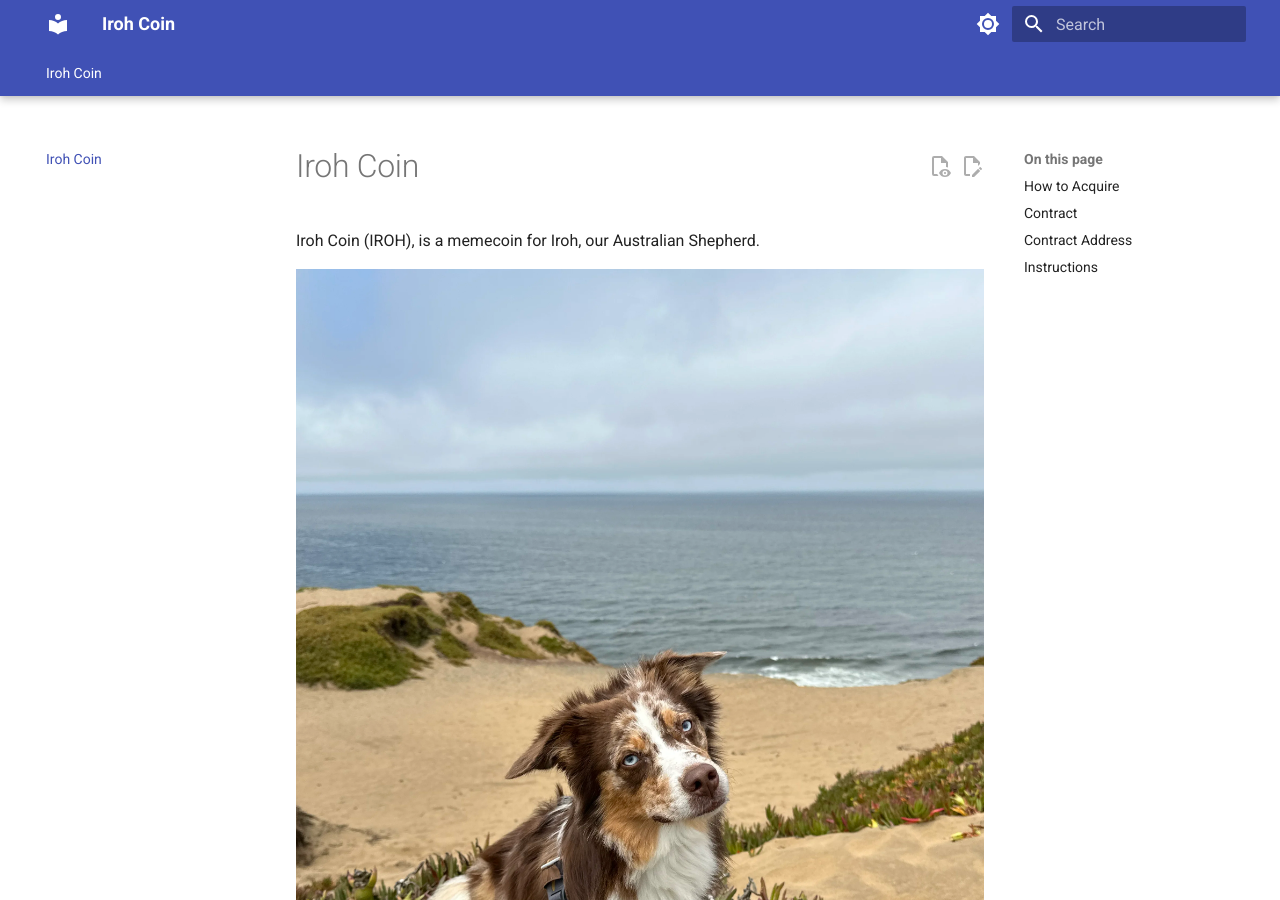
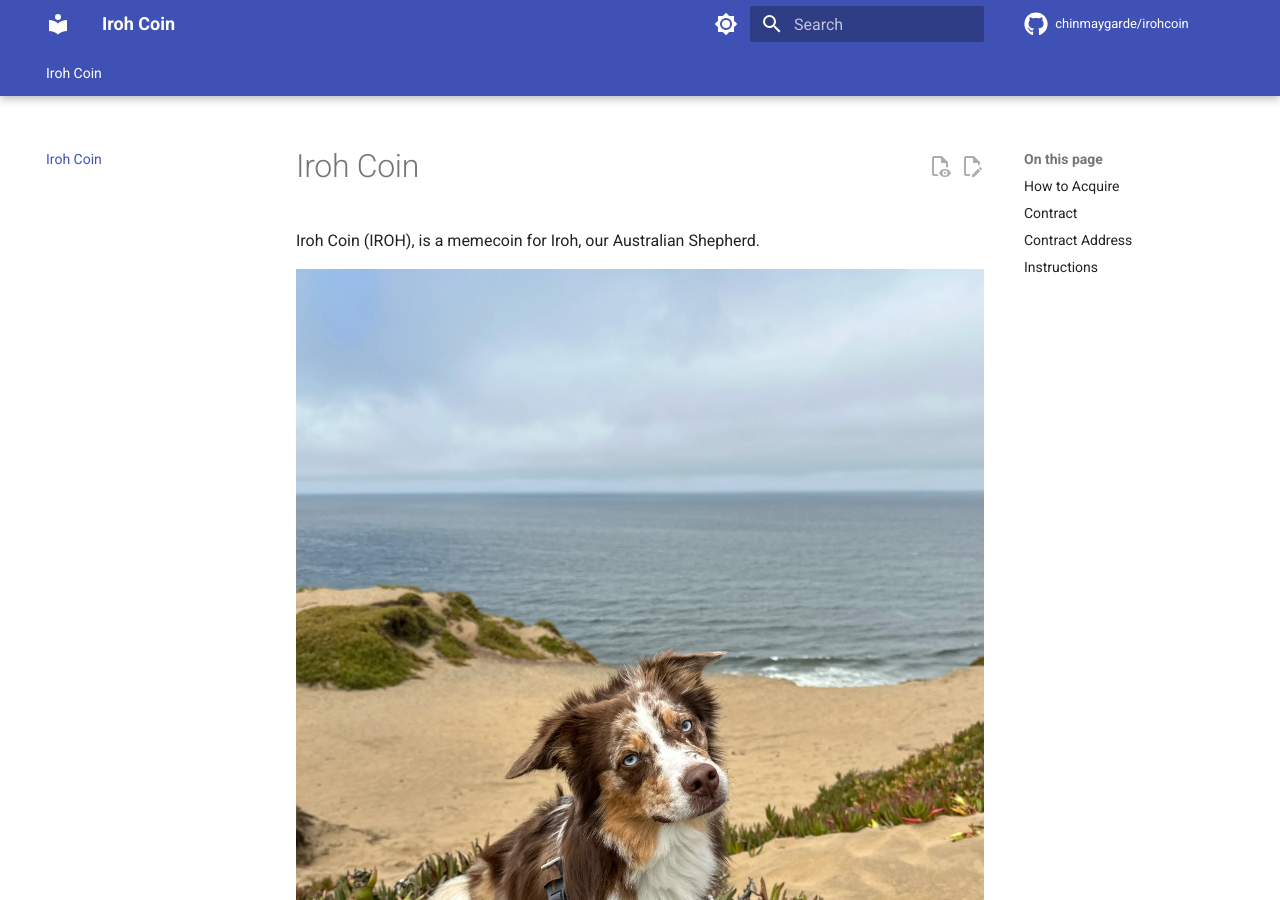
Before and after one commit to chinmaygarde/irohcoin, an MkDocs documentation site: the page built from docs/index.md, in a window 1280 px wide and 900 px high. Built offline with MkDocs 1.6.1 and Material for MkDocs 9.7.7, drawn with Linux system fonts in a browser that asks for light colours; comment, search, counter and statistics services are not loaded.

Commit message:
Add GitHub link.

```diff
--- a/mkdocs.yml
+++ b/mkdocs.yml
@@ -33,6 +33,9 @@ plugins:
 
 edit_uri: https://github.com/chinmaygarde/irohcoin/edit/main/docs/
 
+repo_url: https://github.com/chinmaygarde/irohcoin
+repo_name: chinmaygarde/irohcoin
+
 markdown_extensions:
   - admonition
   - pymdownx.details
```
